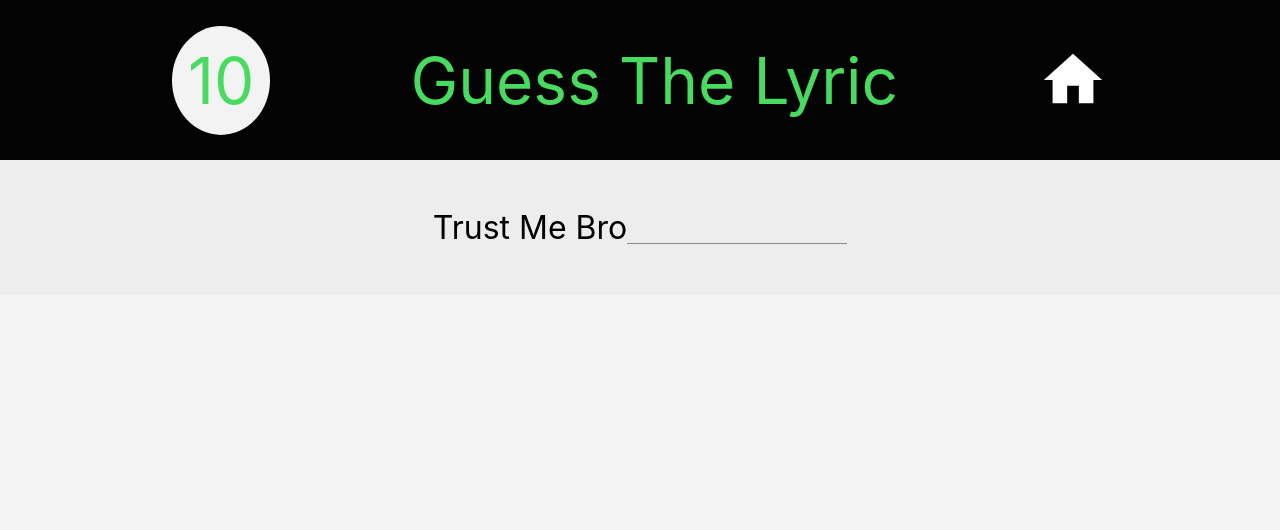
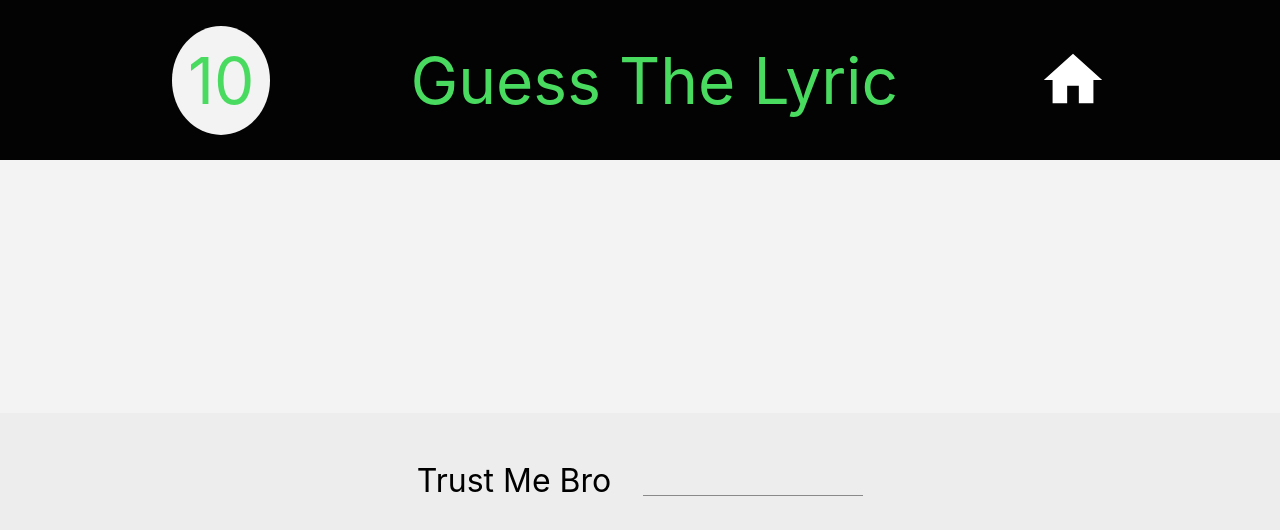
Before and after one commit to hwuialnlg/GuessTheLyric, a React (Vite) app in the folder frontend/: page /play in a window 1280 px wide. Shown: the top 530 px of the page. Built offline with nearby package versions, Linux system fonts and the light colour scheme.

Commit message:
centered lyric page

```diff
--- a/frontend/src/App.css
+++ b/frontend/src/App.css
@@ -71,11 +71,25 @@
   border-radius: 50%;
 }
 
+.lyric-outer{
+  height: 100%;
+  display: flex;
+  flex-direction: column;
+  justify-content: center;
+}
+
 .lyric-wrapper{
   background-color: #EDEDED;
   padding: 3rem;
   display: flex;
   justify-content: center;
+  gap: 2rem;
   align-items: center;
   font-size: 2rem;
 }
+
+.gameplay-wrapper{
+  height: 100vh;
+  display: flex;
+  flex-direction: column;
+}
--- a/frontend/src/Gameplay.tsx
+++ b/frontend/src/Gameplay.tsx
@@ -3,7 +3,7 @@ import TextField from '@mui/material/TextField';
 
 function Gameplay(){
     return (
-        <div className="home-wrapper">
+        <div className="">
             <GameplayNavBar/>
 
 
@@ -16,7 +16,7 @@ function GameplayNavBar(){
     let counter = 10;
     let lyric = "Trust Me Bro";
     return (
-        <div>
+        <div className='gameplay-wrapper'>
             <div className='gameplay-navbar'>
                 <div className='counter-icon'>
                     <p className='green'>{counter}</p>
@@ -25,6 +25,7 @@ function GameplayNavBar(){
                 <HomeIcon sx={{ fontSize: 70 }} className='home-icon white'/>
             </div>
 
+            <div className='lyric-outer'>
                 <div className='lyric-wrapper'>
                     <p>{lyric}</p>
 
@@ -37,6 +38,7 @@ function GameplayNavBar(){
 
                 </div>
             </div>
+        </div>
     )
 }
 
```
Lines whose indentation alone changed are shown as unchanged.
